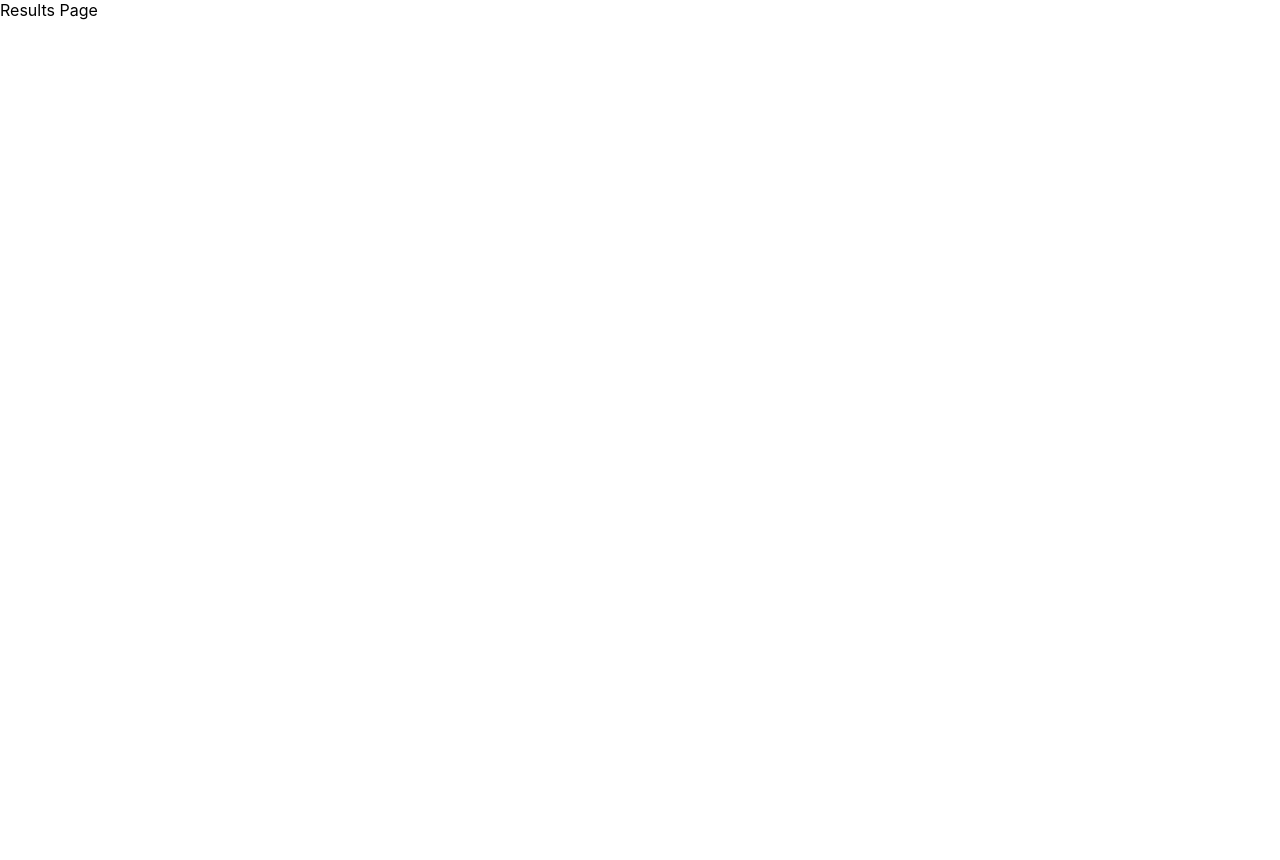
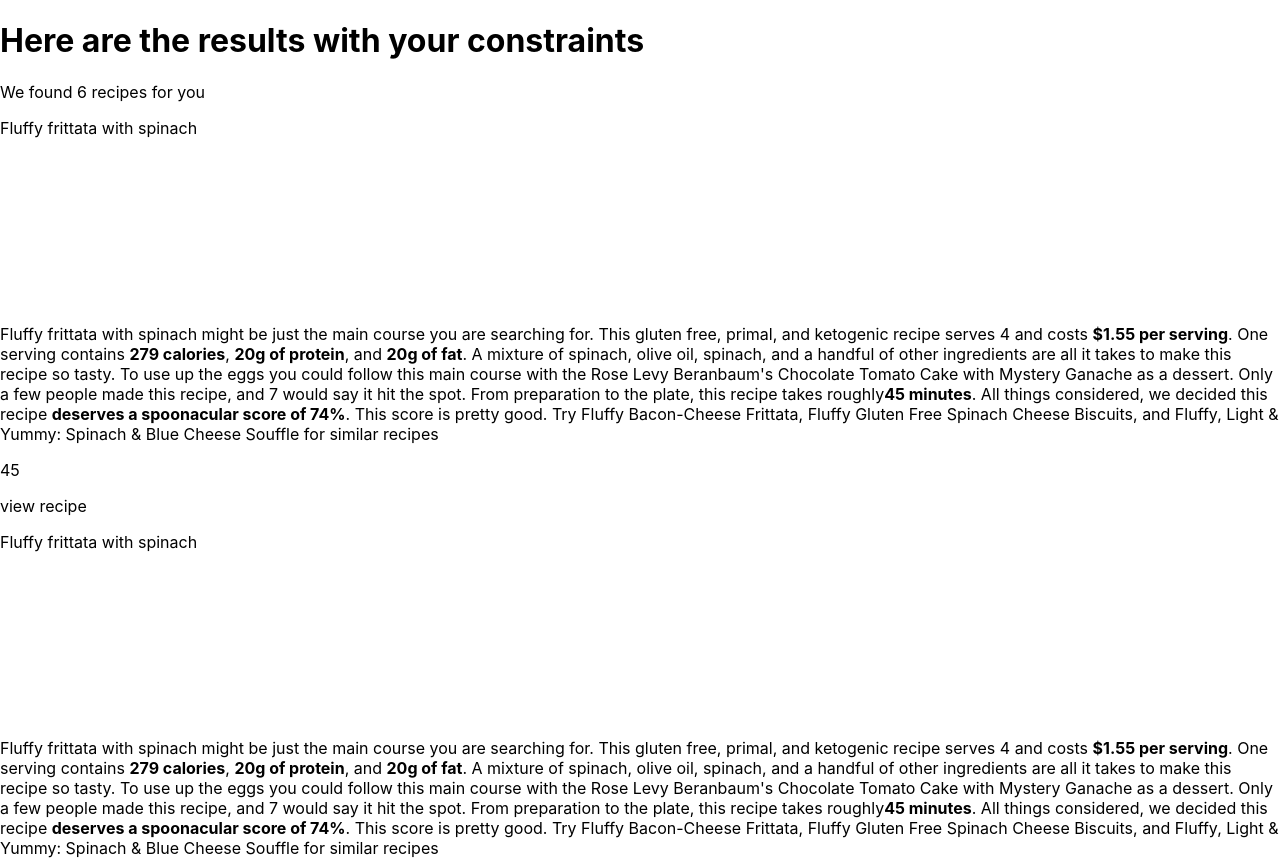
Before and after one commit to ktanojo17505/whipped-up, a Next.js app: page /results in a window 1280 px wide. Shown: the top 860 px of the page. Before the commit the page ends 800 px from the top, so only its background shows below. Built offline with nearby package versions, Linux system fonts and the light colour scheme; no server answers.

Commit message:
created recipe card but need to figure out how to show widget

```diff
--- /dev/null
+++ b/components/recipeCard.js
@@ -0,0 +1,15 @@
+import React from 'react'
+import { ReactDOM } from 'react';
+
+function RecipeCard(props) {
+    return (
+        <div>
+            <p>{props.title}</p>
+            {props.widget}
+            <p>{props.summary}</p>
+            <p>{props.time}</p>
+            <a href={props.url}>view recipe</a>
+        </div>
+    )
+}
+export default RecipeCard
--- a/pages/results.js
+++ b/pages/results.js
@@ -1,13 +1,23 @@
-import React, {useState, useEffect} from 'react'
-import { useRouter } from "next/router"
+import React, {useState, useEffect} from 'react';
+import { useRouter } from "next/router";
+import RecipeCard from '../components/recipeCard';
 
 const apiKey = process.env.SPOONACULAR_API;
 
+/** For each recipe returned we need
+ * Recipe ID --> GET https://api.spoonacular.com/recipes/complexSearch
+ * Title --> GET https://api.spoonacular.com/recipes/{id}/information (title)
+ * Flavor widget --> GET https://api.spoonacular.com/recipes/{id}/tasteWidget
+ * Summary of Recipe --> GET https://api.spoonacular.com/recipes/{id}/information (summary)
+ * Time it takes ---> GET https://api.spoonacular.com/recipes/{id}/information (readyInMinutes)
+ * URL to recipe ---> GET https://api.spoonacular.com/recipes/{id}/information (sourceURL)
+ * */
 
 function Results() {
     const router = useRouter();
     const queries = router.query;
-    const [data, setData] = useState([]);
+    const [info, setInfo] = useState([]);
+    const [widgets, setWidgets] = useState([]);
     const [numResults, setNumResults] = useState(0);
 
     useEffect(() =>{
@@ -49,9 +59,10 @@ function Results() {
             params += "&maxCalories=";
             params += queries.maxCalories;
         }
-        // temp recipe ids array so that wont continuously fetch api
+        // *DELETE LATER temp recipe ids array so that wont continuously fetch api
         // var recipeIds = [643150, 649280, 607953, 73449, 659081, 651979, 157960, 634554, 665524, 660843]
-        var recipeIds = [643150]
+        // var recipeIds = [643150]
+
         /** DONT DELETE grabs recipe ID's */
         // var recipeIds = [];
         // recipeIds = await fetch(`https://api.spoonacular.com/recipes/findByIngredients?apiKey=${process.env.NEXT_PUBLIC_SPOONACULAR_API}` + params)
@@ -80,47 +91,85 @@ function Results() {
         // }).then(data => {
         //     return data;
         // });
-        // console.log(info);
+        // var entries = [];
+        // for (let entry of info){
+        //     let obj = {
+        //         "id": entry.id,
+        //         "title": entry.title,
+        //         "url": entry.sourceUrl,
+        //         "time": entry.readyInMinutes,
+        //         "summary": entry.summary
+        //     };
+        //     entries.push(obj);
+        // }
+        // setInfo(entries);
+
         /** DONT DELETE */
 
-        /* DONT DELETE TESTING WIDGET API */
-        let promisesWidget = [];
-        recipeIds.map((id) => {
-            promisesWidget.push(fetch(`https://api.spoonacular.com/recipes/${id}/tasteWidget?apiKey=${process.env.NEXT_PUBLIC_SPOONACULAR_API}`));
-        })
-        var widgets = await Promise.all(promisesWidget)
-        .then(async(responses) => {
-            var widgetArr = [];
-            for (let res of responses){
-                widgetArr.push(await res.text());
-            }
-            return widgetArr
-        }).then(widgetArr => {
-            var htmlArr = [];
-            var parser = new DOMParser();
-            for (let widget of widgetArr){
-                var doc = parser.parseFromString(widget, "text/html");
-                htmlArr.push(doc);
-                console.log(doc)
-            }
-            return htmlArr;
-        });
-        console.log(widgets[0]);
-        /* DONT DELETE */
+        /* DONT DELETE FETCHES WIDGET API */
+        // let promisesWidget = [];
+        // recipeIds.map((id) => {
+        //     promisesWidget.push(fetch(`https://api.spoonacular.com/recipes/${id}/tasteWidget?apiKey=${process.env.NEXT_PUBLIC_SPOONACULAR_API}`));
+        // })
+        // var widgets = await Promise.all(promisesWidget)
+        // .then(async(responses) => {
+        //     var widgetArr = [];
+        //     for (let res of responses){
+        //         widgetArr.push(await res.text());
+        //     }
+        //     return widgetArr
+        // }).then(widgetArr => {
+        //     var htmlArr = [];
+        //     var parser = new DOMParser();
+        //     for (let widget of widgetArr){
+        //         var doc = parser.parseFromString(widget, "text/html");
+        //         htmlArr.push(doc);
+        //         console.log(doc)
+        //     }
+        //     return htmlArr;
+        // });
+        // console.log(widgets[0]);
+
+        // DUMMY DATA
+        var entries = [];
+        let obj = {
+            "id": 643150,
+            "title": "Fluffy frittata with spinach",
+            "url": "http://www.foodista.com/recipe/Z3SVPNCV/fluffy-frittata-with-spinach",
+            "time": 45,
+            "summary": <><p>Fluffy frittata with spinach might be just the main course you are searching for. This gluten free, primal, and ketogenic recipe serves 4 and costs <b>$1.55 per serving</b>. One serving contains <b>279 calories</b>, <b>20g of protein</b>, and <b>20g of fat</b>. A mixture of spinach, olive oil, spinach, and a handful of other ingredients are all it takes to make this recipe so tasty.
+                            To use up the eggs you could follow this main course with the <a href="https://spoonacular.com/recipes/rose-levy-beranbaums-chocolate-tomato-cake-with-mystery-ganache-27408">Rose Levy Beranbaum's Chocolate Tomato Cake with Mystery Ganache</a> as a dessert. Only a few people made this recipe, and 7 would say it hit the spot. From preparation to the plate, this recipe takes roughly
+                            <b>45 minutes</b>. All things considered, we decided this recipe <b>deserves a spoonacular score of 74%</b>. This score is pretty good. Try <a href="https://spoonacular.com/recipes/fluffy-bacon-cheese-frittata-147451">Fluffy Bacon-Cheese Frittata</a>, <a href="https://spoonacular.com/recipes/fluffy-gluten-free-spinach-cheese-biscuits-682018">Fluffy Gluten Free Spinach Cheese Biscuits</a>,
+                            and <a href="https://spoonacular.com/recipes/fluffy-light-yummy-spinach-blue-cheese-souffle-427654">Fluffy, Light & Yummy: Spinach & Blue Cheese Souffle</a> for similar recipes</p></>,
+            "widget": <>
+                        <div>
+                            <canvas id="taste-visualization"></canvas>
+                        </div>
+                        <script dangerouslySetInnerHTML={{__html: `var config={type:"radar",data:{labels:["Sweet","Salty","Sour","Bitter","Savory","Fatty"],datasets:[{label:"",backgroundColor:"rgb(75, 192, 192, 0.2)",borderColor:"rgb(75, 192, 192)",pointBackgroundColor:"rgb(75, 192, 192)",data:[31.46,100,23.52,10.93,43.37,80.91]}]},options:{legend:{display:!1},title:{display:!1},scale:{pointLabels:{fontSize:20},angleLines:{display:!0},ticks:{display:!1,min:0,max:100,stepSize:20}}}};new Chart(document.getElementById("taste-visualization"),config);`}}>
+                        </script>
+                    </> // only using widget in this way for dummy data, later widget will be in its own seperate array
+        }
+        for (let i = 0; i < 6; ++i){
+            entries.push(obj);
+        }
+        setInfo(entries);
+        setNumResults(entries.length);
     }
-
-    /** For each recipe returned we need
-     * Recipe ID --> GET https://api.spoonacular.com/recipes/complexSearch
-     * Title --> GET https://api.spoonacular.com/recipes/{id}/information (title)
-     * Flavor widget --> GET https://api.spoonacular.com/recipes/{id}/tasteWidget
-     * Summary of Recipe --> GET https://api.spoonacular.com/recipes/{id}/information (summary)
-     * Time it takes ---> GET https://api.spoonacular.com/recipes/{id}/information (readyInMinutes)
-     * URL to recipe ---> GET https://api.spoonacular.com/recipes/{id}/information (sourceURL)
-     * */
 
     return (
         <div>
-            Results Page
+            <h1>Here are the results with your constraints</h1>
+            <p>We found {numResults} recipes for you</p>
+            {info.map((entry, index) =>
+                <RecipeCard
+                    key={index} // change to id here when it becomes unique
+                    title={entry.title}
+                    url={entry.url}
+                    time={entry.time}
+                    summary={entry.summary}
+                    widget={entry.widget}
+                />
+            )}
         </div>
     )
 }
```
